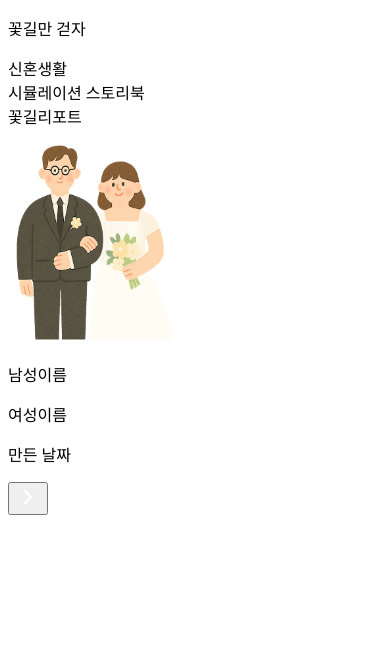
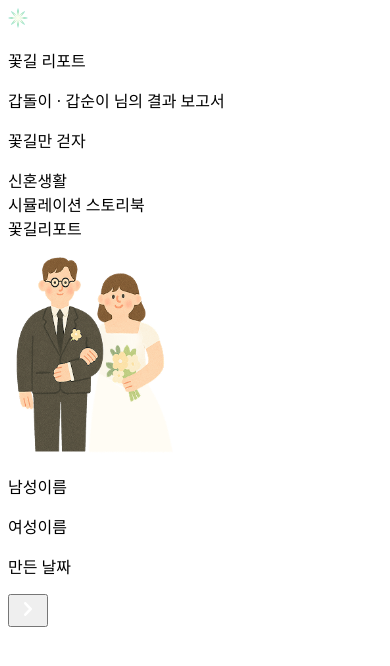
Before and after one commit to jihye1116/wedding-report-frontend, a Next.js app: page /result/intro/Intro2Page in a window 390 px wide. Shown: the top 666 px of the page. Built offline with nearby package versions, Linux system fonts and the light colour scheme.

Commit message:
feat: integrate ReportHeader and refine layout in Intro2Page
- Added ReportHeader component to enhance the visual structure of the page.
- Refined layout for better responsiveness and alignment of elements.
- Adjusted text and image positioning for improved aesthetics and user experience.

```diff
--- a/src/pages/result/intro/Intro2Page.tsx
+++ b/src/pages/result/intro/Intro2Page.tsx
@@ -1,8 +1,8 @@
 import Image from "next/image";
 
-import ReportThumbnail from "@/assets/images/report-thumbnail.png";
 import { NavigateButton } from "@/components/NavigateButton";
 import Couple from "@/assets/images/couple.png";
+import { ReportHeader } from "@/components/ReportHeader";
 
 interface Intro2PageProps {
   onNext: () => void;
@@ -10,9 +10,12 @@ interface Intro2PageProps {
 
 export default function Intro2Page({ onNext }: Intro2PageProps) {
   return (
-    <div className="flex h-dvh flex-col justify-between">
-      <div className="wrapper">
-        <p className="font-gangwon flex justify-end py-5 font-bold text-[#7AC6B6]">
+    <div className="h-dvh">
+      <ReportHeader />
+
+      <div className="wrapper flex flex-col justify-between">
+        <div className="">
+          <p className="font-gangwon flex justify-end py-5 font-bold text-[#7AC6B6] xl:hidden">
             꽃길만 걷자
           </p>
 
@@ -54,6 +57,7 @@ export default function Intro2Page({ onNext }: Intro2PageProps) {
           <NavigateButton direction="right" onClick={onNext} color={"green"} />
         </div>
       </div>
+    </div>
   );
 }
 
```
Lines whose indentation alone changed are shown as unchanged.
